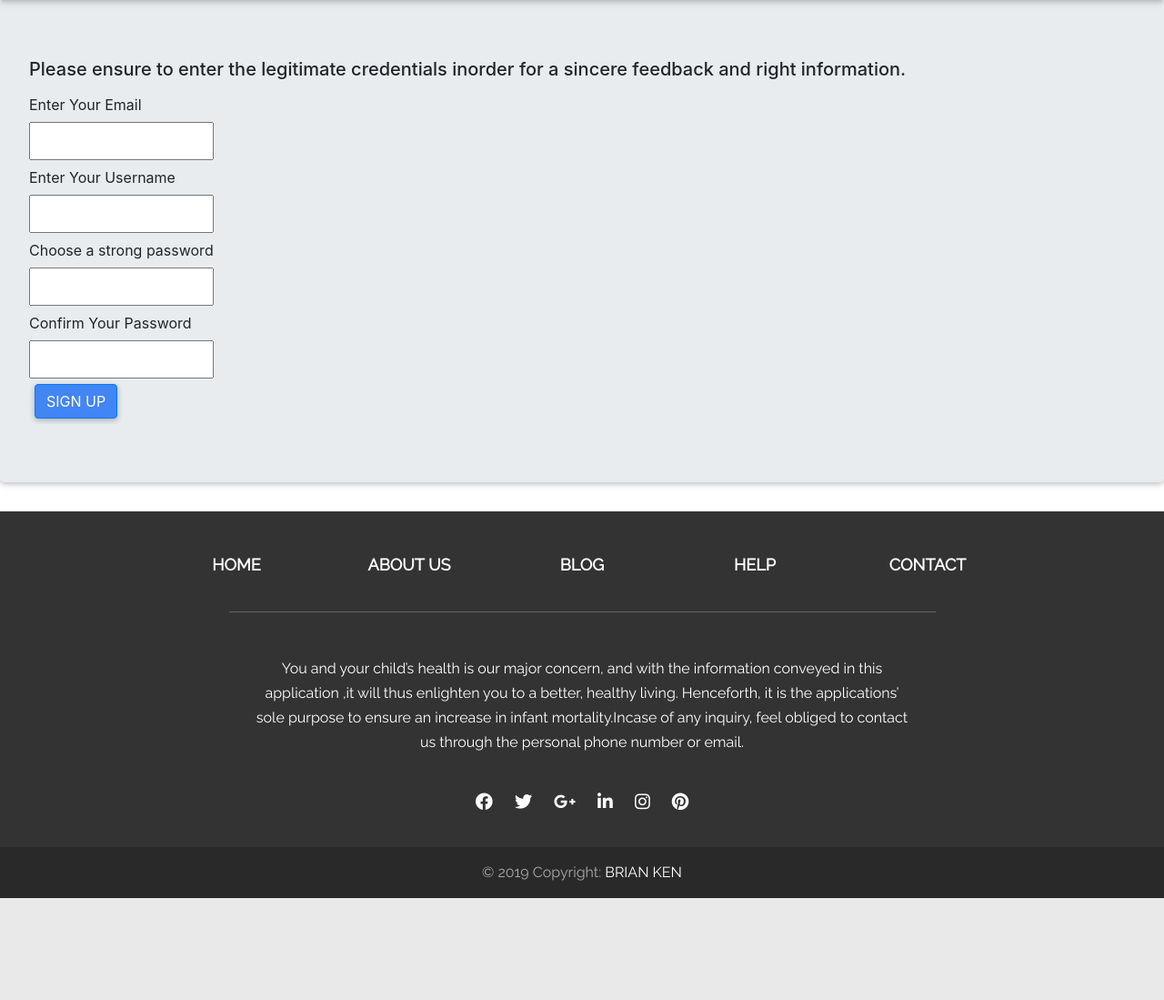
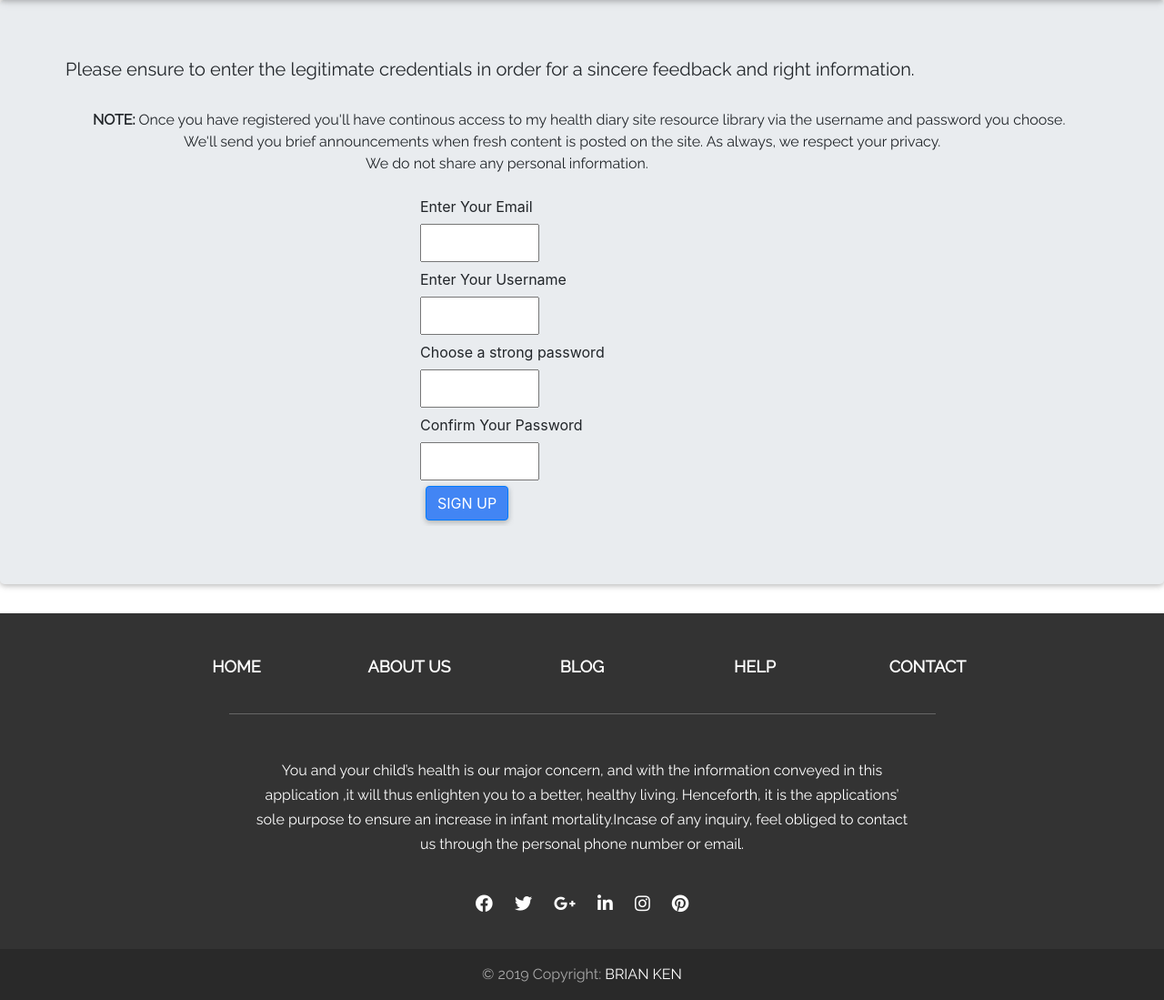
Before and after one commit to josekang/healthdiaries, a Flask app: page /user/register in a window 1280 px wide; the page is wider, and only the part inside the window is pictured. Shown: the part 80-1179 px from the top of that part at 91% size. Before the commit the page ends 1067 px from the top of that part, so only its background shows below. Run offline with Flask 2, Linux system fonts and the light colour scheme; some libraries are stand-ins or nearby versions.

Commit message:
Created the register and the log in sections

```diff
--- a/myproject/__init__.py
+++ b/myproject/__init__.py
@@ -21,6 +21,7 @@ app.config["MAIL_PORT"] = 465
 app.config['MAIL_USE_TLS'] = False
 app.config["MAIL_USE_SSL"] = True
 app.config["MAIL_USERNAME"] = "arigabrian.5@gmail.com"
+app.config["MAIL_PASSWORD"] = "857036bc"
 
 
 db = SQLAlchemy(app)
--- a/myproject/user/templates/user/register.html
+++ b/myproject/user/templates/user/register.html
@@ -1,7 +1,12 @@
 {% extends "base.html" %}
 {% block content %}
 <div class="jumbotron">
-  <h5>Please ensure to enter the legitimate credentials inorder for a sincere feedback and right information.</h5>
+  <h5 style="font-family: 'Raleway', sans-serif; margin-left:40px;">Please ensure to enter the legitimate credentials in
+    order for a sincere feedback and right information.</h5><br>
+    <p style="font-family: 'Raleway', sans-serif; margin-left:70px;"><span style="font-weight:bold;">NOTE:</span> Once you have
+    registered you'll have continous access to my health diary site resource library via the username and password you choose.<br>
+  <span style="margin-left:100px;">We'll send you brief announcements when fresh content is posted on the site. As always, we respect
+ your privacy.</span> <br><span style="margin-left:300px;">We do not share any personal information.</span></p>
   {% if success %}
   <p>Thank your for registering with us. We hope our services suite your needs</p>
   {% else %}
@@ -17,6 +22,9 @@
   {% for message in form.confirm_password.errors %}
   <div class="flash alert alert-danger">{{ message }}</div>
   {% endfor%}
+
+  <div class="" style="margin-left:430px;">
+
     <form method="post">
       {{ form.hidden_tag() }}
       {{ form.email.label(class="form-control-plaintext") }}{{ form.email(class="col-sm-2 col-form-label") }}<br>
@@ -26,6 +34,9 @@
       {{ form.submit(class="btn btn-primary") }}
 
     </form>
+
+  </div>
+
   {% endif %}
 
 </div>
--- a/myproject/user/templates/user/welcome.html
+++ b/myproject/user/templates/user/welcome.html
@@ -1,7 +1,11 @@
 {% extends "base.html" %}
 {% block content %}
 <div class="jumbotron">
-  <h5>You have Successfully logged in to our puppy survey site</h5>
+  <h5 style="font-family: 'Raleway', sans-serif;">You have Successfully signed up to our health diaries site. We hope you enjoy your stay with us.
+     Take a tour by clicking the button below</h5>
+
+     <a href="{{ url_for('index') }}" class="btn btn-outline-success active" role="button"
+     aria-pressed="true" style="font-family: 'Raleway', sans-serif; font-weight : bold; margin-left:500px;">Take a Tour</a>
 
 </div>
 {% endblock%}
```
Also changed, not shown: myproject/user/templates/user/login.html (+18 -7 lines), myproject/data.sqlite. Lines whose indentation alone changed are shown as unchanged.
